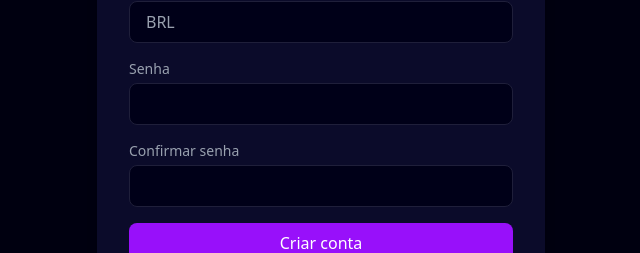
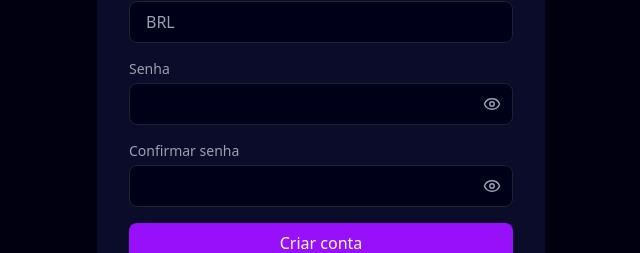
Before and after one commit to Sandro1234Melo/moneytrack-frontend, a React (Vite) app: page /register in a window 1280 px wide. Shown: the part 413-666 px from the top of the page, without its empty margins (319-959 px from the left). Built offline with nearby package versions, Linux system fonts and the light colour scheme.

Commit message:
Implementação de Visualização de senha

```diff
--- a/src/pages/Login.tsx
+++ b/src/pages/Login.tsx
@@ -1,6 +1,7 @@
 import { useState } from "react";
 import { useNavigate, Link } from "react-router-dom";
 import { loginUser } from "../services/authService";
+import { Eye, EyeOff } from "lucide-react";
 
 export default function Login() {
   const navigate = useNavigate();
@@ -8,6 +9,8 @@ export default function Login() {
   const [password, setPassword] = useState("");
   const [loading, setLoading] = useState(false);
   const [error, setError] = useState("");
+  const [showPassword, setShowPassword] = useState(false);
+
 
   const handleLogin = async (e: React.FormEvent) => {
     e.preventDefault();
@@ -46,13 +49,24 @@ export default function Login() {
 
           <div>
             <label className="block text-sm text-gray-400 mb-1">Senha</label>
-            <input
-              type="password"
-              required
-              value={password}
-              onChange={(e) => setPassword(e.target.value)}
-              className="w-full px-4 py-2 bg-[#000018] text-white border border-[#1f1f3a] rounded-lg focus:outline-none focus:ring-2 focus:ring-purple-600"
-            />
+
+            <div className="relative">
+              <input
+                type={showPassword ? "text" : "password"}
+                required
+                value={password}
+                onChange={(e) => setPassword(e.target.value)}
+                className="w-full px-4 py-2 pr-10 bg-[#000018] text-white border border-[#1f1f3a] rounded-lg focus:outline-none focus:ring-2 focus:ring-purple-600"
+              />
+
+              <button
+                type="button"
+                onClick={() => setShowPassword(!showPassword)}
+                className="absolute right-3 top-1/2 -translate-y-1/2 text-gray-400 hover:text-gray-200"
+              >
+                {showPassword ? <EyeOff size={18} /> : <Eye size={18} />}
+              </button>
+            </div>
           </div>
 
           {error && (
--- a/src/pages/Register.tsx
+++ b/src/pages/Register.tsx
@@ -1,6 +1,7 @@
 import { useState } from "react";
 import { useNavigate, Link } from "react-router-dom";
 import { registerUser } from "../services/authService";
+import { Eye, EyeOff } from "lucide-react";
 
 export default function Register() {
   const navigate = useNavigate();
@@ -9,7 +10,8 @@ export default function Register() {
   const [email, setEmail] = useState("");
   const [password, setPassword] = useState("");
   const [confirmPassword, setConfirmPassword] = useState("");
-
+  const [showPassword, setShowPassword] = useState(false);
+  const [showConfirmPassword, setShowConfirmPassword] = useState(false);
   const [country, setCountry] = useState("BR");
   const [currency, setCurrency] = useState("BRL");
   const language = "pt-BR";
@@ -125,14 +127,25 @@ export default function Register() {
             <label className="block text-sm text-gray-400 mb-1">
               Senha
             </label>
+
+            <div className="relative">
               <input
-              type="password"
+                type={showPassword ? "text" : "password"}
                 value={password}
                 minLength={6}
                 onChange={(e) => setPassword(e.target.value)}
                 required
-              className="w-full px-4 py-2 bg-[#000018] text-white border border-[#1f1f3a] rounded-lg"
+                className="w-full px-4 py-2 pr-10 bg-[#000018] text-white border border-[#1f1f3a] rounded-lg"
               />
+
+              <button
+                type="button"
+                onClick={() => setShowPassword(!showPassword)}
+                className="absolute right-3 top-1/2 -translate-y-1/2 text-gray-400 hover:text-gray-200"
+              >
+                {showPassword ? <EyeOff size={18} /> : <Eye size={18} />}
+              </button>
+            </div>
           </div>
 
           {/* Confirmar senha */}
@@ -140,13 +153,24 @@ export default function Register() {
             <label className="block text-sm text-gray-400 mb-1">
               Confirmar senha
             </label>
+
+            <div className="relative">
               <input
-              type="password"
+                type={showConfirmPassword ? "text" : "password"}
                 value={confirmPassword}
                 onChange={(e) => setConfirmPassword(e.target.value)}
                 required
-              className="w-full px-4 py-2 bg-[#000018] text-white border border-[#1f1f3a] rounded-lg"
+                className="w-full px-4 py-2 pr-10 bg-[#000018] text-white border border-[#1f1f3a] rounded-lg"
               />
+
+              <button
+                type="button"
+                onClick={() => setShowConfirmPassword(!showConfirmPassword)}
+                className="absolute right-3 top-1/2 -translate-y-1/2 text-gray-400 hover:text-gray-200"
+              >
+                {showConfirmPassword ? <EyeOff size={18} /> : <Eye size={18} />}
+              </button>
+            </div>
           </div>
 
           {error && (
```
Lines whose indentation alone changed are shown as unchanged.
